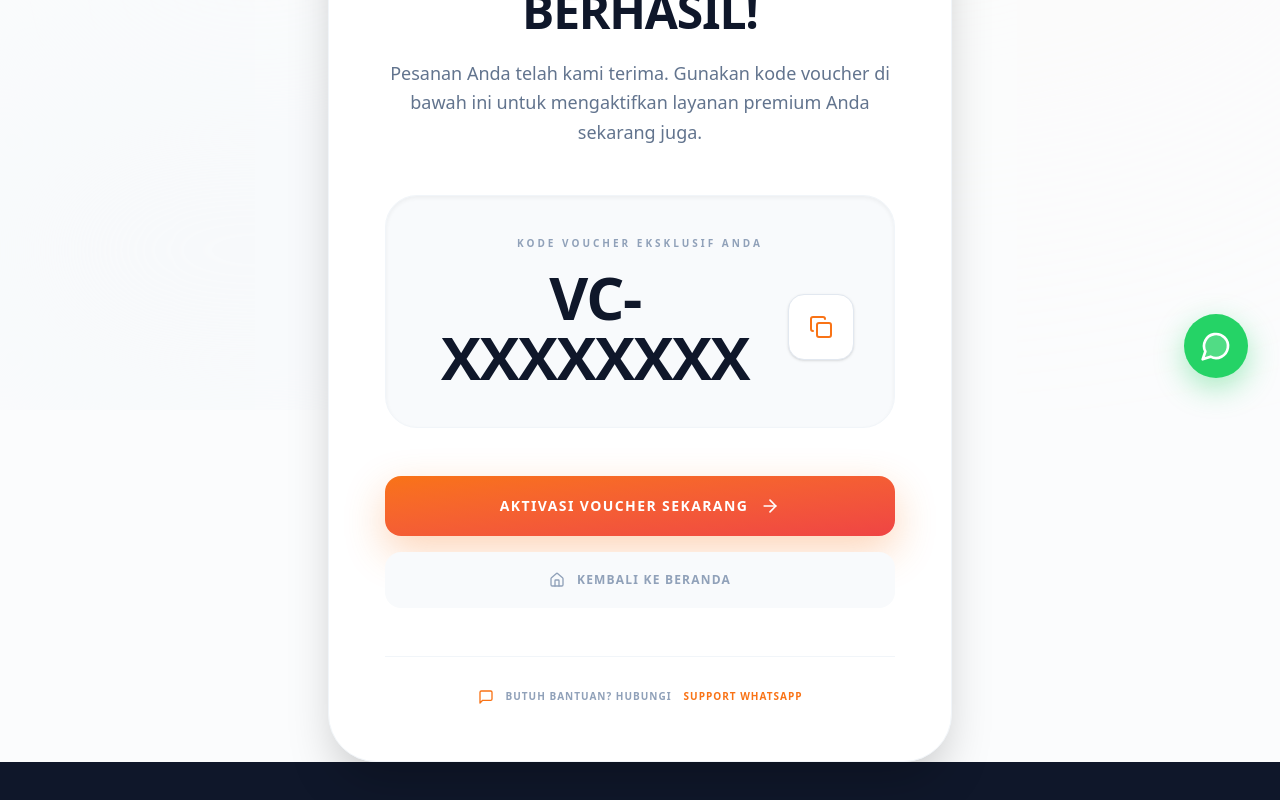
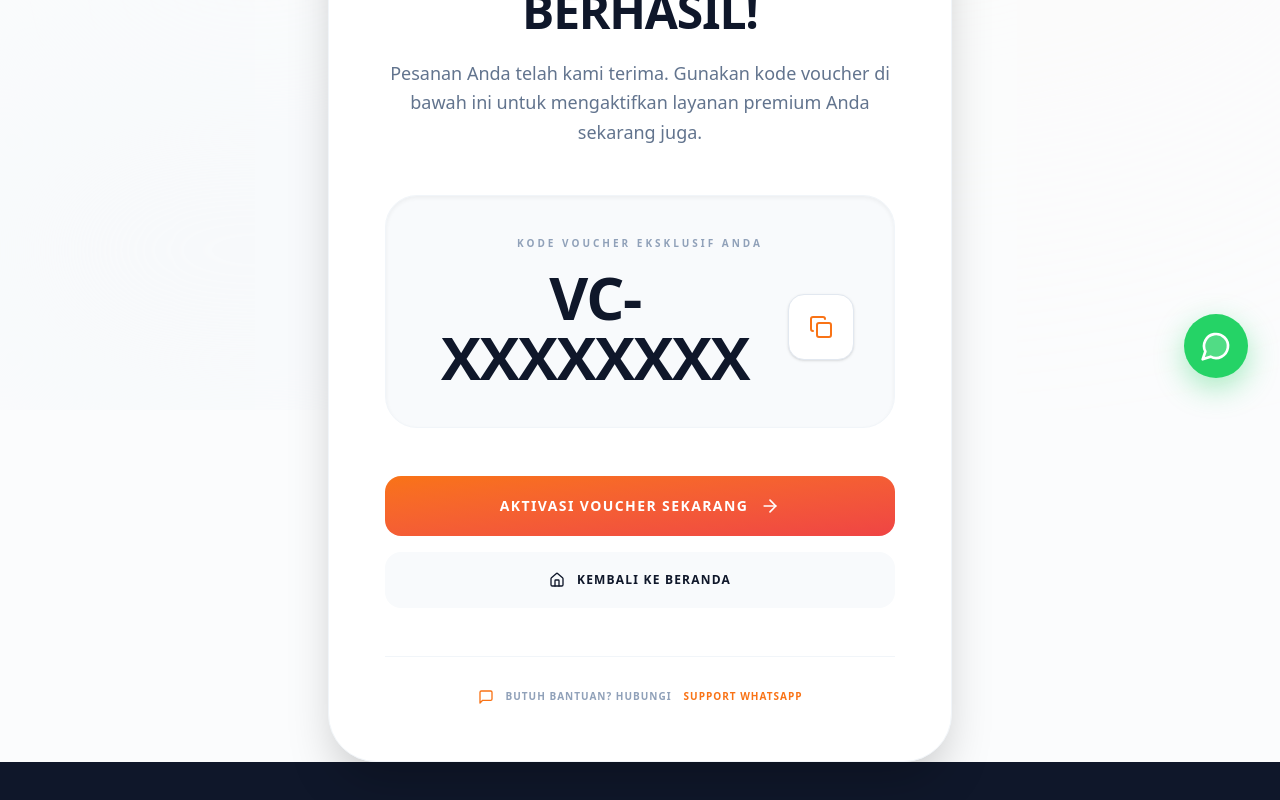
Before and after one commit to WildanYR/volvecapital, a Next.js app in the folder apps/landingpage/: page /success in a window 1280 px wide. Shown: the part 390-1190 px from the top of the page. Built offline with nearby package versions, Linux system fonts and the light colour scheme; no server answers.

Commit message:
style(landing): polish success page buttons and layout spacing

```diff
--- a/apps/landingpage/src/app/success/page.tsx
+++ b/apps/landingpage/src/app/success/page.tsx
@@ -57,7 +57,7 @@ function SuccessContent() {
   }
 
   return (
-    <main className="min-h-screen flex flex-col pt-32 pb-20 bg-slate-50/50">
+    <main className="min-h-screen flex flex-col pt-32 pb-40 bg-slate-50/50">
       <Navbar />
 
       <div className="container mx-auto max-w-2xl px-6 flex-grow flex flex-col justify-center">
@@ -115,14 +115,14 @@ function SuccessContent() {
           <div className="flex flex-col gap-4">
             <Link
               href="/redeem"
-              className="w-full bg-gradient-to-br from-[#f97316] to-[#ef4444] text-white font-black py-5 rounded-2xl flex items-center justify-center gap-3 hover:scale-[1.02] active:scale-95 transition-all shadow-[0_15px_40px_rgba(249,115,22,0.3)] uppercase tracking-widest text-sm"
+              className="w-full bg-gradient-to-br from-[#f97316] to-[#ef4444] text-white font-black py-5 rounded-2xl flex items-center justify-center gap-3 hover:scale-[1.02] active:scale-95 transition-all uppercase tracking-widest text-sm"
             >
               Aktivasi Voucher Sekarang
               <ArrowRight className="size-5" />
             </Link>
             <Link
               href="/"
-              className="w-full py-5 bg-slate-50 text-slate-400 font-black rounded-2xl flex items-center justify-center gap-3 hover:bg-slate-100 hover:text-[#0f172a] transition-all uppercase tracking-widest text-xs"
+              className="w-full py-5 bg-slate-50 text-[#0f172a] font-black rounded-2xl flex items-center justify-center gap-3 hover:bg-slate-100 hover:text-[#f97316] transition-all uppercase tracking-widest text-xs"
             >
               <Home className="size-4" />
               Kembali ke Beranda
```
